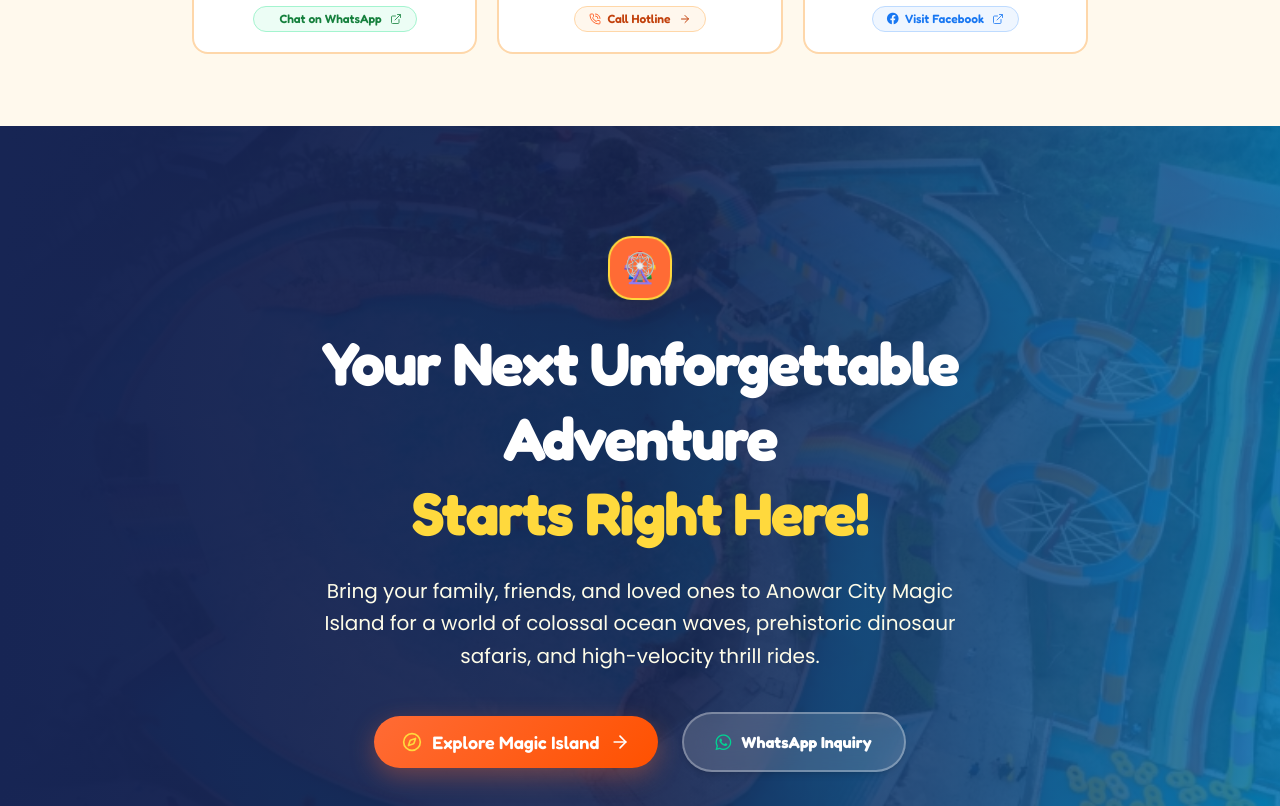
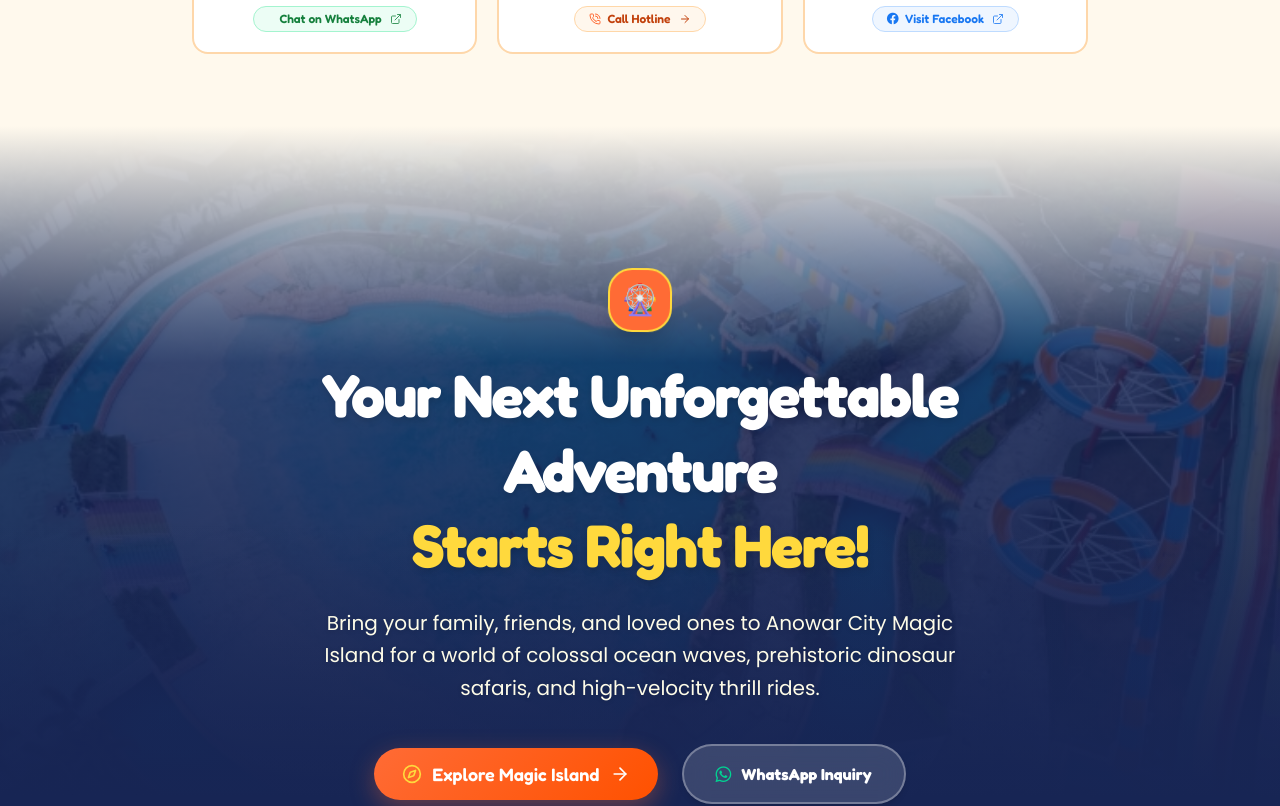
Before and after one commit to mahin1710/Amusement-Park-Web, a Next.js app in the folder frontend/: page / in a window 1280 px wide. Shown: the part 9740-10546 px from the top of the page. Built offline with nearby package versions, Linux system fonts and the light colour scheme; no server answers.

Commit message:
﻿Auto-sync updates

```diff
--- a/frontend/src/components/home/FinalCtaSection.tsx
+++ b/frontend/src/components/home/FinalCtaSection.tsx
@@ -12,17 +12,21 @@ export function FinalCtaSection() {
 
   return (
     <section
-      className="relative py-28 overflow-hidden bg-[#172554] text-white"
+      className="relative pt-28 pb-24 sm:pt-36 sm:pb-28 overflow-hidden bg-[#FFF9ED] text-white"
       data-purpose="final-visit-invitation"
     >
-      {/* Background Aerial Drone Image with Ambient Theme Park Overlay */}
+      {/* Background Aerial Drone Image with Smooth Shading (Light Warm Cream -> Deep Theme Park Navy) */}
       <div className="absolute inset-0 z-0">
         <img
           alt="Anowar City Magic Island Aerial Overview"
-          className="w-full h-full object-cover object-center filter brightness-60 contrast-105"
+          className="w-full h-full object-cover object-center filter brightness-90 contrast-105"
           src="/images/magic-island-waterpark-aerial.jpg"
         />
-        <div className="absolute inset-0 bg-gradient-to-r from-[#172554] via-[#172554]/85 to-[#0284C7]/75"></div>
+        {/* Layer 1: Smooth Vertical Shading from preceding #FFF9ED light background into rich deep navy */}
+        <div className="absolute inset-0 bg-gradient-to-b from-[#FFF9ED] via-[#172554]/80 via-30% to-[#172554] to-85%"></div>
+
+        {/* Layer 2: Ambient Dark Overlay at bottom for seamless connection to Footer */}
+        <div className="absolute inset-0 bg-gradient-to-t from-[#172554] via-transparent to-transparent opacity-90"></div>
       </div>
 
       <div className="relative z-10 max-w-5xl mx-auto px-4 sm:px-6 lg:px-8 text-center flex flex-col items-center">
@@ -32,7 +36,7 @@ export function FinalCtaSection() {
         </div>
 
         {/* Playful Headline per Master Prompt */}
-        <h2 className="text-3xl sm:text-5xl md:text-6xl font-black font-heading tracking-tight mb-6 max-w-4xl leading-tight">
+        <h2 className="text-3xl sm:text-5xl md:text-6xl font-black font-heading tracking-tight mb-6 max-w-4xl leading-tight text-white drop-shadow-md">
           {isBangla ? (
             <>
               আপনার পরবর্তী অবিস্মরণীয় অ্যাডভেঞ্চার <br />
@@ -47,7 +51,7 @@ export function FinalCtaSection() {
         </h2>
 
         {/* Subtext */}
-        <p className="text-base sm:text-xl text-yellow-50 font-sans max-w-2xl mb-10 leading-relaxed font-normal">
+        <p className="text-base sm:text-xl text-yellow-50 font-sans max-w-2xl mb-10 leading-relaxed font-normal drop-shadow-sm">
           {isBangla
             ? "পরিবার, প্রিয়জন ও বন্ধুদের সাথে নিয়ে আসুন আনোয়ার সিটি ম্যাজিক আইল্যান্ডে। দেশের সর্ববৃহৎ ওয়েভ পুল, ডাইনোসর সাফারি ও রোমাঞ্চকর রাইডসের আনন্দ উপভোগ করুন সরাসরি।"
             : "Bring your family, friends, and loved ones to Anowar City Magic Island for a world of colossal ocean waves, prehistoric dinosaur safaris, and high-velocity thrill rides."}
```
